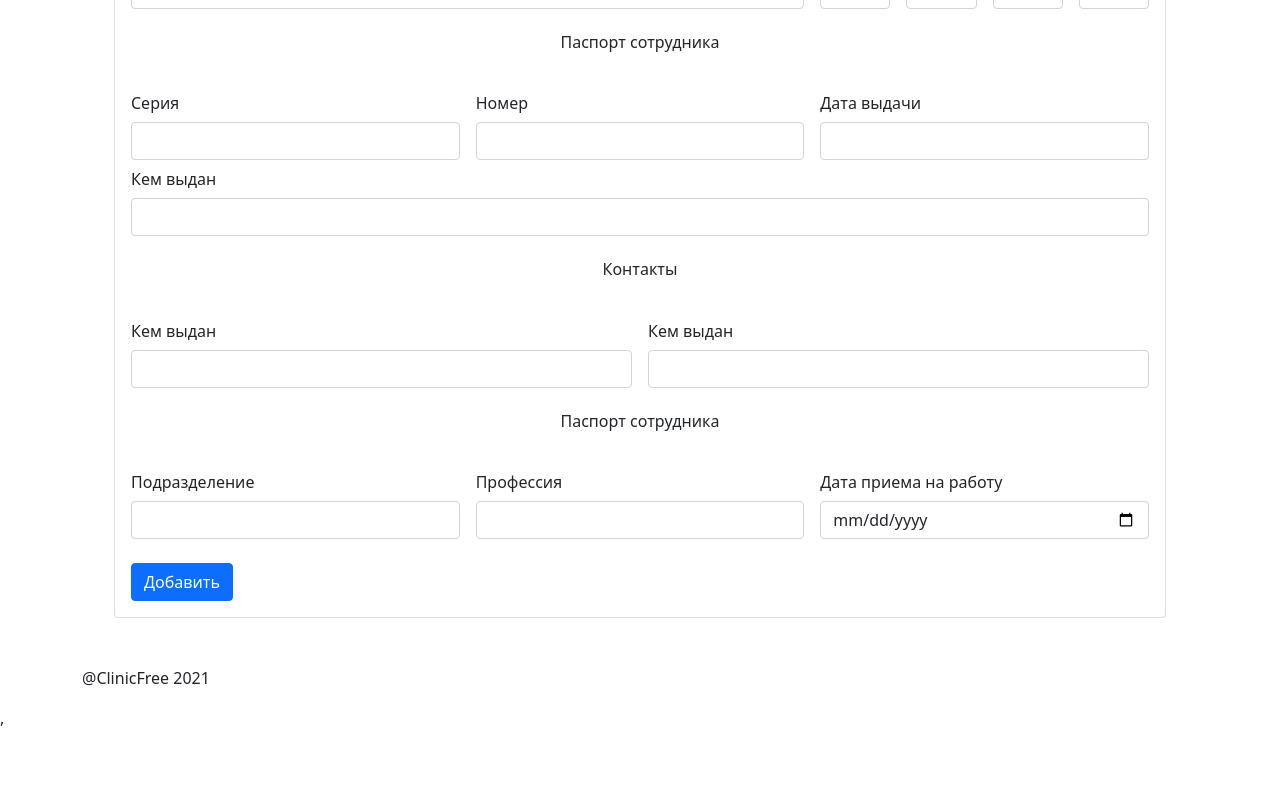
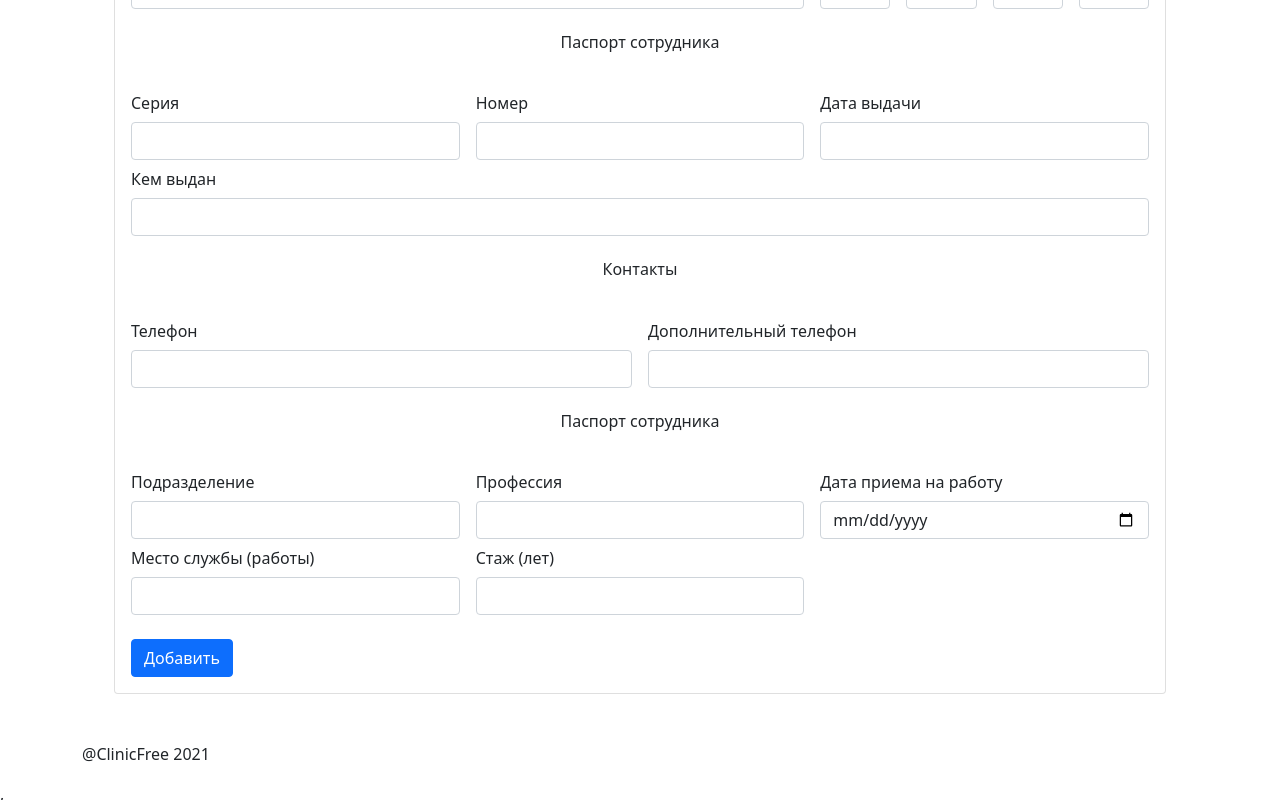
Before and after one commit to sacredwings/clinic-free, a React (Create React App) app: page /contract/1 in a window 1280 px wide. Shown: the part 516-1316 px from the top of the page. Before the commit the page ends 1246 px from the top, so only its background shows below. Built offline with nearby package versions, Linux system fonts and the light colour scheme.

Commit message:
Форма исправлена

```diff
--- a/src/js/user/WorkerAdd.js
+++ b/src/js/user/WorkerAdd.js
@@ -2,7 +2,7 @@ import React, {useState, useEffect} from 'react';
 import {connect} from 'react-redux';
 import axios from "axios";
 
-function AddWorker (props) {
+function WorkerAdd (props) {
     const formDefault = {
         code: '',
         name: '',
@@ -65,8 +65,8 @@ function AddWorker (props) {
                     </div>
                     <div className="row g-3 align-items-center">
                         <div className="col-3">
-                            <label htmlFor="last_name" className="col-form-label">Пол</label>
-                            <select className="form-select" aria-label="">
+                            <label htmlFor="man" className="col-form-label">Пол</label>
+                            <select className="form-select" id="man" aria-label="">
                                 <option selected value="1">Мужской</option>
                                 <option value="0">Женский</option>
                             </select>
@@ -113,8 +113,8 @@ function AddWorker (props) {
                             <input type="text" className="form-control" id="housing" value={form.housing} onChange={onChangeText}/>
                         </div>
                         <div className="col-1">
-                            <label htmlFor="квартира" className="col-form-label">Квартира</label>
-                            <input type="text" className="form-control" id="квартира" value={form.квартира} onChange={onChangeText}/>
+                            <label htmlFor="apt" className="col-form-label">Квартира</label>
+                            <input type="text" className="form-control" id="apt" value={form.apt} onChange={onChangeText}/>
                         </div>
                         <div className="col-1">
                             <label htmlFor="building" className="col-form-label">Строение</label>
@@ -154,11 +154,11 @@ function AddWorker (props) {
 
                     <div className="row g-3 align-items-center">
                         <div className="col-6">
-                            <label htmlFor="passport_issued_by" className="col-form-label">Кем выдан</label>
-                            <input type="text" className="form-control" id="passport_issued_by" value={form.phone} onChange={onChangeText}/>
+                            <label htmlFor="phone" className="col-form-label">Телефон</label>
+                            <input type="text" className="form-control" id="phone" value={form.phone} onChange={onChangeText}/>
                         </div>
                         <div className="col-6">
-                            <label htmlFor="phone_additional" className="col-form-label">Кем выдан</label>
+                            <label htmlFor="phone_additional" className="col-form-label">Дополнительный телефон</label>
                             <input type="text" className="form-control" id="phone_additional" value={form.phone_additional} onChange={onChangeText}/>
                         </div>
                     </div>
@@ -179,6 +179,16 @@ function AddWorker (props) {
                         <div className="col-4">
                             <label htmlFor="employment_date" className="col-form-label">Дата приема на работу</label>
                             <input type="date" className="form-control" id="employment_date" value={form.employment_date} onChange={onChangeText}/>
+                        </div>
+                    </div>
+                    <div className="row g-3 align-items-center">
+                        <div className="col-4">
+                            <label htmlFor="work_place" className="col-form-label">Место службы (работы)</label>
+                            <input type="text" className="form-control" id="work_place" value={form.work_place} onChange={onChangeText}/>
+                        </div>
+                        <div className="col-4">
+                            <label htmlFor="work_experience" className="col-form-label">Стаж (лет)</label>
+                            <input type="text" className="form-control" id="work_experience" value={form.work_experience} onChange={onChangeText}/>
                         </div>
                     </div>
                     <br/>
@@ -203,4 +213,4 @@ export default connect (
     dispatch => ({
 
     })
-)(AddWorker);
+)(WorkerAdd);
```
